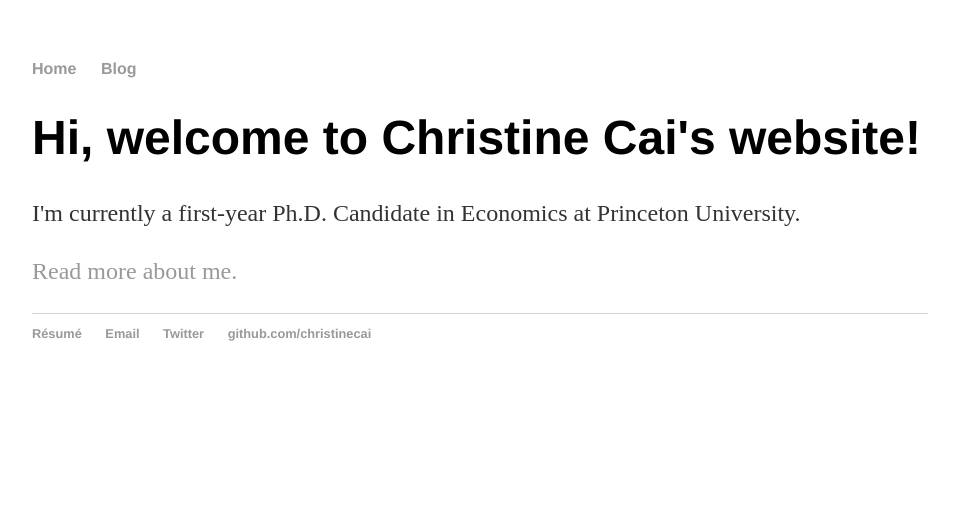
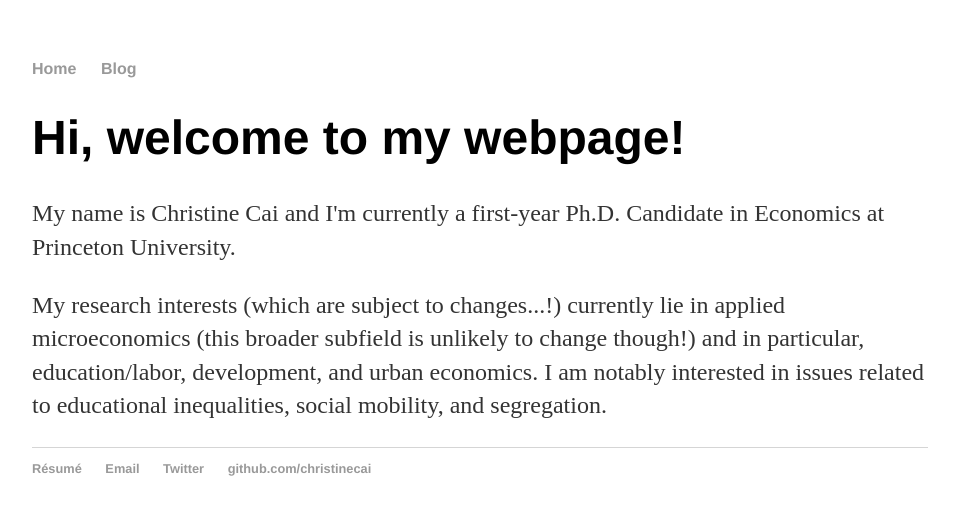
Before and after one commit to christinecai/christinecai.github.io, a Jekyll site: the page built from index.html, in a window 1280 px wide. Shown: the top 515 px of the page, without its empty margins (160-1119 px from the left). Built offline with Jekyll 4.4.1, drawn with Linux system fonts in a browser that asks for light colours.

Commit message:
Update index.html

```diff
--- a/index.html
+++ b/index.html
@@ -3,7 +3,9 @@ layout: default
 title: Christine Cai
 ---
 <div class="blurb">
-	<h1>Hi, welcome to Christine Cai's website!</h1>
-	<p>I'm currently a first-year Ph.D. Candidate in Economics at Princeton University.</p>
-	<p><a href="/about">Read more about me.</a></p>
+	<h1>Hi, welcome to my webpage!</h1>
+	<p>My name is Christine Cai and I'm currently a first-year Ph.D. Candidate in Economics at Princeton University.</p>
+	<p>My research interests (which are subject to changes...!) currently lie in applied microeconomics (this broader subfield is unlikely to change though!)
+		and in particular, education/labor, development, and urban economics.
+		I am notably interested in issues related to educational inequalities, social mobility, and segregation.</p>
 </div><!-- /.blurb -->
```
